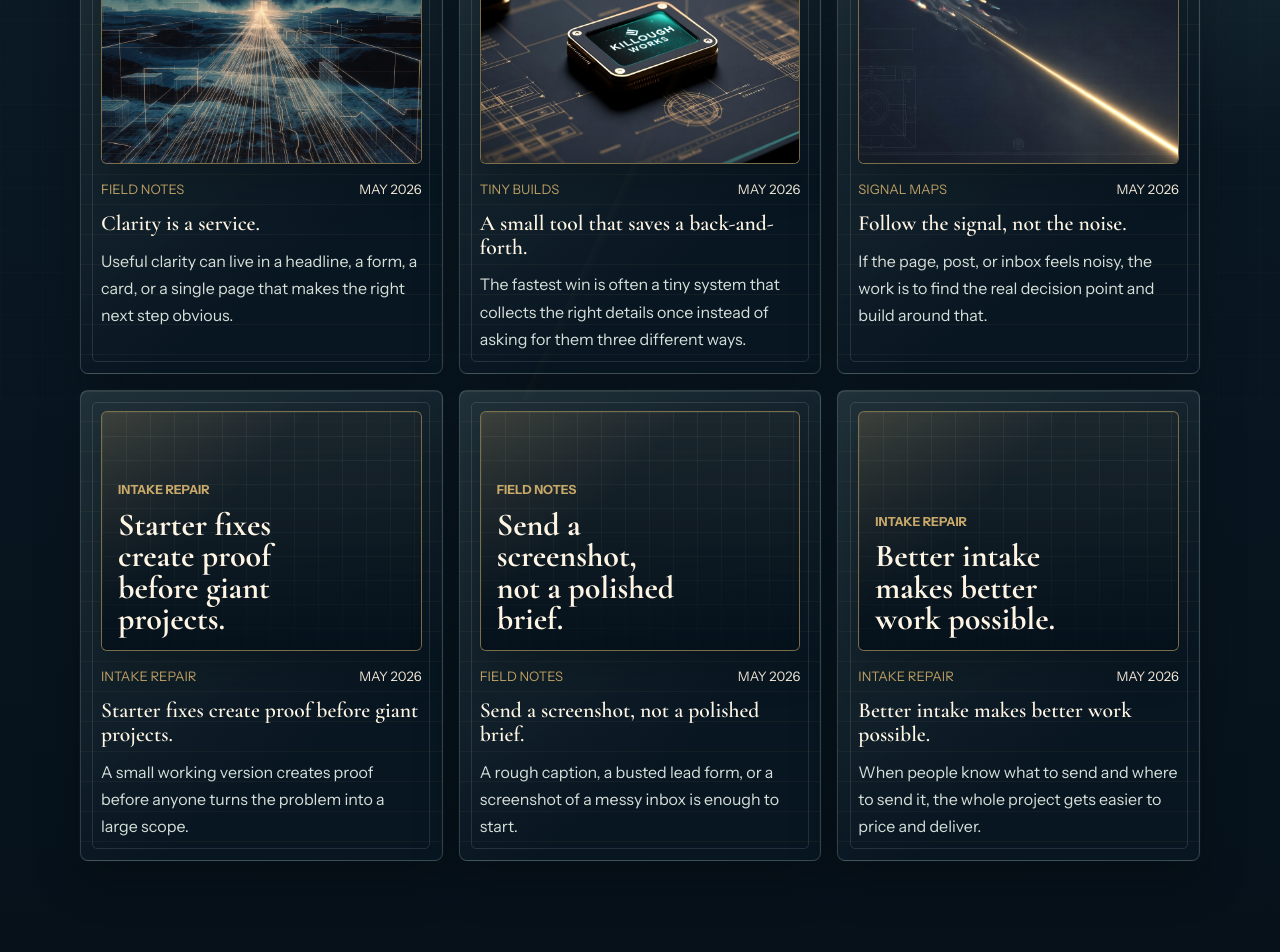
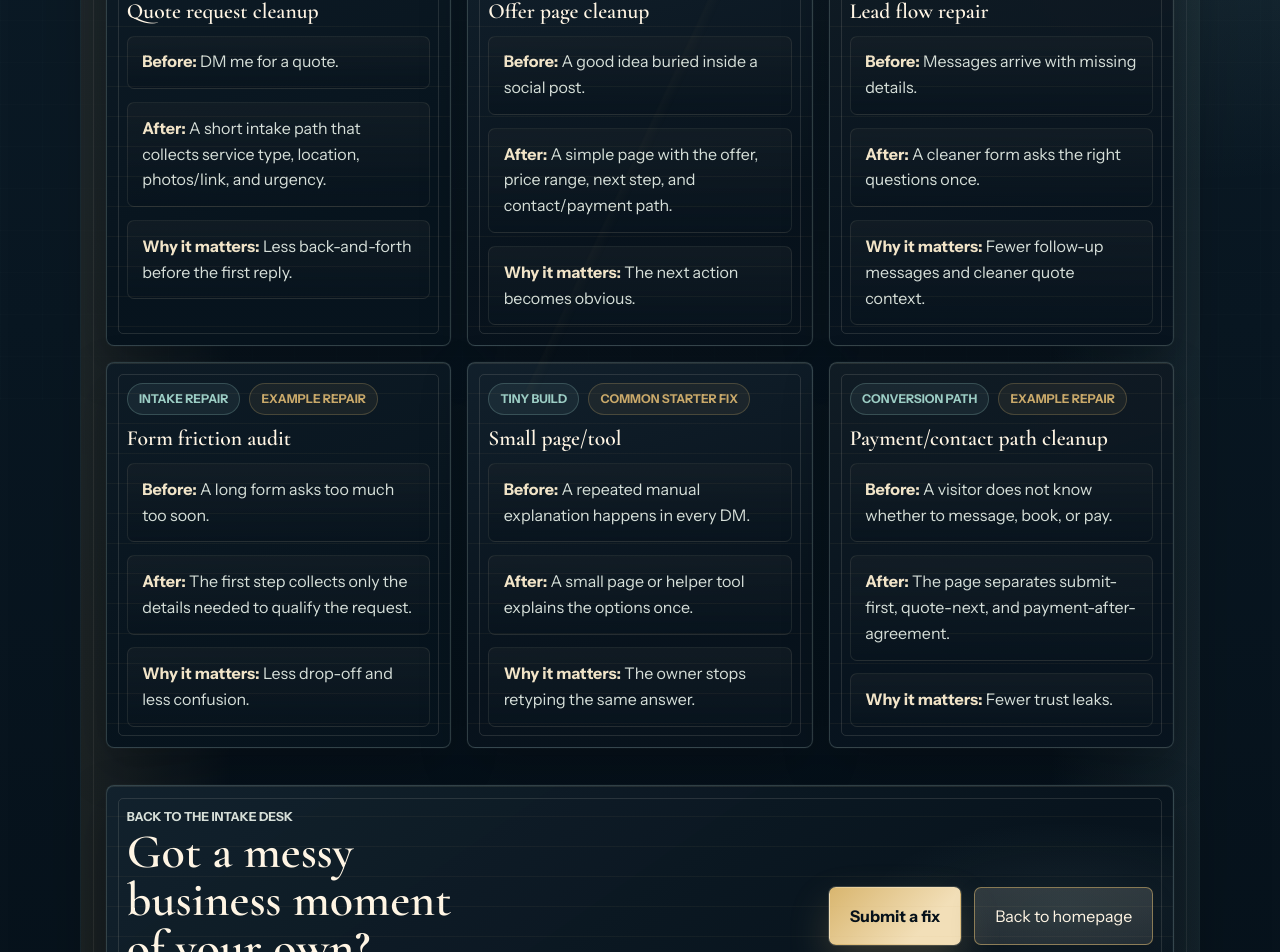
Before and after one commit to ionkilo42-ctrl/killough-works-freelance-site, a Next.js app: page /field-notes in a window 1280 px wide. Shown: the part 400-1352 px from the top of the page. Built offline with nearby package versions, Linux system fonts and the light colour scheme.

Commit message:
Project Innovation repair Field Notes archive

```diff
--- a/src/app/field-notes/page.tsx
+++ b/src/app/field-notes/page.tsx
@@ -4,11 +4,11 @@ import { fieldNotes } from "@/data/site";
 export default function FieldNotesPage() {
   return (
     <main className="shell innovation-shell">
-      <section className="section field-notes-page">
+      <section className="section section-tray field-notes-page field-notes-archive">
         <div className="topline">
           <div>
             <p className="eyebrow">Killough Works</p>
-            <p className="identity-note">A working archive for practical clarity.</p>
+            <p className="identity-note">Practical workshop notes for messy business problems.</p>
           </div>
           <nav className="route-nav" aria-label="Field Notes links">
             <a href="/">Home</a>
@@ -23,8 +23,8 @@ export default function FieldNotesPage() {
           <p className="section-label">Field Notes</p>
           <h1>Field Notes</h1>
           <p>
-            A working archive of small coded tools, intake repairs, visual systems, and practical
-            signals for messy business moments.
+            A practical archive of common starter fixes: intake cleanup, offer pages, quote-flow
+            repairs, and small web tools that turn messy business moments into a clearer next step.
           </p>
         </div>
 
@@ -33,6 +33,25 @@ export default function FieldNotesPage() {
             <FieldNoteCard note={note} key={note.slug} />
           ))}
         </div>
+
+        <div className="field-notes-cta quiet-cta">
+          <div>
+            <p className="section-label">Back to the intake desk</p>
+            <h2>Got a messy business moment of your own?</h2>
+            <p>
+              Do not wait for it to become a giant project. Send the raw link, rough offer, broken
+              form, or screenshot link and I&apos;ll help find the smallest useful fix.
+            </p>
+          </div>
+          <div className="field-notes-cta-actions">
+            <a className="button primary" href="/#contact">
+              Submit a fix
+            </a>
+            <a className="button tertiary" href="/">
+              Back to homepage
+            </a>
+          </div>
+        </div>
       </section>
     </main>
   );
--- a/src/app/globals.css
+++ b/src/app/globals.css
@@ -686,6 +686,43 @@ button {
   align-content: start;
 }
 
+.workshop-note-card {
+  min-height: 100%;
+  background:
+    linear-gradient(160deg, rgba(14, 27, 38, 0.96), rgba(7, 19, 29, 0.98) 68%),
+    var(--card);
+}
+
+.note-badges {
+  display: flex;
+  flex-wrap: wrap;
+  gap: 0.55rem;
+}
+
+.note-category-badge,
+.note-type-badge {
+  display: inline-flex;
+  align-items: center;
+  min-height: 2rem;
+  padding: 0.35rem 0.7rem;
+  border-radius: 999px;
+  font-size: 0.76rem;
+  font-weight: 700;
+  text-transform: uppercase;
+}
+
+.note-category-badge {
+  border: 1px solid rgba(156, 205, 196, 0.24);
+  color: var(--teal);
+  background: rgba(156, 205, 196, 0.08);
+}
+
+.note-type-badge {
+  border: 1px solid rgba(201, 169, 106, 0.26);
+  color: var(--gold);
+  background: rgba(201, 169, 106, 0.08);
+}
+
 .visual-card {
   background:
     linear-gradient(160deg, rgba(244, 238, 223, 0.1), rgba(9, 22, 33, 0.94) 58%),
@@ -757,8 +794,37 @@ button {
   gap: 0.75rem;
 }
 
-.field-notes-page .note-card:nth-child(n + 4) .card-copy p {
-  max-width: 32ch;
+.repair-note-fields {
+  display: grid;
+  gap: 0.8rem;
+}
+
+.repair-note-fields p {
+  padding: 0.8rem 0.9rem;
+  border: 1px solid rgba(241, 228, 200, 0.09);
+  border-radius: 7px;
+  background:
+    linear-gradient(180deg, rgba(241, 228, 200, 0.04), rgba(8, 20, 30, 0.58)),
+    rgba(8, 20, 30, 0.52);
+  color: var(--muted);
+  line-height: 1.62;
+}
+
+.repair-note-fields strong {
+  color: var(--parchment);
+}
+
+.field-notes-page .note-card:nth-child(3n + 2) {
+  background:
+    linear-gradient(164deg, rgba(18, 32, 44, 0.96), rgba(8, 18, 28, 0.98) 68%),
+    var(--card);
+}
+
+.field-notes-page .note-card:nth-child(3n) {
+  background:
+    linear-gradient(164deg, rgba(17, 28, 37, 0.96), rgba(8, 19, 30, 0.98) 68%),
+    radial-gradient(220px 120px at 88% 14%, rgba(156, 205, 196, 0.06), transparent 70%),
+    var(--card);
 }
 
 .card-meta {
@@ -775,6 +841,25 @@ button {
     linear-gradient(180deg, rgba(241, 228, 200, 0.08), rgba(7, 19, 29, 0.56)),
     rgba(9, 22, 33, 0.72);
   box-shadow: var(--shadow);
+}
+
+.field-notes-archive {
+  gap: 1.9rem;
+}
+
+.field-notes-archive .page-heading p {
+  max-width: 46rem;
+}
+
+.field-notes-cta {
+  margin-top: 0.45rem;
+}
+
+.field-notes-cta-actions {
+  display: flex;
+  flex-wrap: wrap;
+  gap: 0.8rem;
+  align-items: center;
 }
 
 .ledger-row {
@@ -1230,6 +1315,17 @@ button {
     justify-content: flex-start;
   }
 
+  .note-badges,
+  .field-notes-cta-actions {
+    gap: 0.6rem;
+  }
+
+  .note-category-badge,
+  .note-type-badge {
+    min-height: 1.9rem;
+    font-size: 0.72rem;
+  }
+
   .hero-card,
   .hero-side-panel,
   .stamp-card,
--- a/src/components/field-note-card.tsx
+++ b/src/components/field-note-card.tsx
@@ -1,6 +1,4 @@
 import type { FieldNote } from "@/data/site";
-
-import { BrandedImagePanel } from "@/components/branded-image-panel";
 
 type FieldNoteCardProps = {
   note: FieldNote;
@@ -8,15 +6,24 @@ type FieldNoteCardProps = {
 
 export function FieldNoteCard({ note }: FieldNoteCardProps) {
   return (
-    <article className="note-card" id={note.slug}>
-      <BrandedImagePanel imagePath={note.imagePath} title={note.title} category={note.category} />
+    <article className="note-card workshop-note-card" id={note.slug}>
       <div className="card-copy">
-        <div className="card-meta">
-          <span>{note.category}</span>
-          <span>{note.date}</span>
+        <div className="note-badges">
+          <span className="note-category-badge">{note.category}</span>
+          <span className="note-type-badge">{note.label}</span>
         </div>
         <h3>{note.title}</h3>
-        <p>{note.excerpt}</p>
+        <div className="repair-note-fields">
+          <p>
+            <strong>Before:</strong> {note.before}
+          </p>
+          <p>
+            <strong>After:</strong> {note.after}
+          </p>
+          <p>
+            <strong>Why it matters:</strong> {note.why}
+          </p>
+        </div>
       </div>
     </article>
   );
--- a/src/data/site.ts
+++ b/src/data/site.ts
@@ -14,9 +14,10 @@ export type FeaturedVisual = {
 export type FieldNote = {
   title: string;
   category: string;
-  excerpt: string;
-  imagePath?: string;
-  date: string;
+  label: string;
+  before: string;
+  after: string;
+  why: string;
   slug: string;
 };
 
@@ -75,49 +76,58 @@ export const featuredVisuals: FeaturedVisual[] = [
 
 export const fieldNotes: FieldNote[] = [
   {
-    title: "Clarity is a service.",
-    category: "Field Notes",
-    excerpt: "Useful clarity can live in a headline, a form, a card, or a single page that makes the right next step obvious.",
-    imagePath: "/images/field-notes/clarity-is-a-service.jpg",
-    date: "May 2026",
-    slug: "clarity-is-a-service",
+    title: "Quote request cleanup",
+    category: "Intake Repair",
+    label: "Common starter fix",
+    before: "DM me for a quote.",
+    after: "A short intake path that collects service type, location, photos/link, and urgency.",
+    why: "Less back-and-forth before the first reply.",
+    slug: "quote-request-cleanup",
   },
   {
-    title: "A small tool that saves a back-and-forth.",
-    category: "Tiny Builds",
-    excerpt: "The fastest win is often a tiny system that collects the right details once instead of asking for them three different ways.",
-    imagePath: "/images/field-notes/tiny-build-back-and-forth.jpg",
-    date: "May 2026",
-    slug: "small-tool-saves-back-and-forth",
+    title: "Offer page cleanup",
+    category: "Offer Cleanup",
+    label: "Example repair",
+    before: "A good idea buried inside a social post.",
+    after: "A simple page with the offer, price range, next step, and contact/payment path.",
+    why: "The next action becomes obvious.",
+    slug: "offer-page-cleanup",
   },
   {
-    title: "Follow the signal, not the noise.",
-    category: "Signal Maps",
-    excerpt: "If the page, post, or inbox feels noisy, the work is to find the real decision point and build around that.",
-    imagePath: "/images/field-notes/follow-the-signal.jpg",
-    date: "May 2026",
-    slug: "follow-the-signal-not-the-noise",
+    title: "Lead flow repair",
+    category: "Lead Flow",
+    label: "Common starter fix",
+    before: "Messages arrive with missing details.",
+    after: "A cleaner form asks the right questions once.",
+    why: "Fewer follow-up messages and cleaner quote context.",
+    slug: "lead-flow-repair",
   },
   {
-    title: "Starter fixes create proof before giant projects.",
+    title: "Form friction audit",
     category: "Intake Repair",
-    excerpt: "A small working version creates proof before anyone turns the problem into a large scope.",
-    date: "May 2026",
-    slug: "starter-fixes-create-proof",
+    label: "Example repair",
+    before: "A long form asks too much too soon.",
+    after: "The first step collects only the details needed to qualify the request.",
+    why: "Less drop-off and less confusion.",
+    slug: "form-friction-audit",
   },
   {
-    title: "Send a screenshot, not a polished brief.",
-    category: "Field Notes",
-    excerpt: "A rough caption, a busted lead form, or a screenshot of a messy inbox is enough to start.",
-    date: "May 2026",
-    slug: "send-a-screenshot-not-a-polished-brief",
+    title: "Small page/tool",
+    category: "Tiny Build",
+    label: "Common starter fix",
+    before: "A repeated manual explanation happens in every DM.",
+    after: "A small page or helper tool explains the options once.",
+    why: "The owner stops retyping the same answer.",
+    slug: "small-page-tool",
   },
   {
-    title: "Better intake makes better work possible.",
-    category: "Intake Repair",
-    excerpt: "When people know what to send and where to send it, the whole project gets easier to price and deliver.",
-    date: "May 2026",
-    slug: "better-intake-makes-better-work-possible",
+    title: "Payment/contact path cleanup",
+    category: "Conversion Path",
+    label: "Example repair",
+    before: "A visitor does not know whether to message, book, or pay.",
+    after: "The page separates submit-first, quote-next, and payment-after-agreement.",
+    why: "Fewer trust leaks.",
+    slug: "payment-contact-path-cleanup",
   },
 ];
 
```
Also changed, not shown: 1 other file (tests, documents, lock files or other folders).
